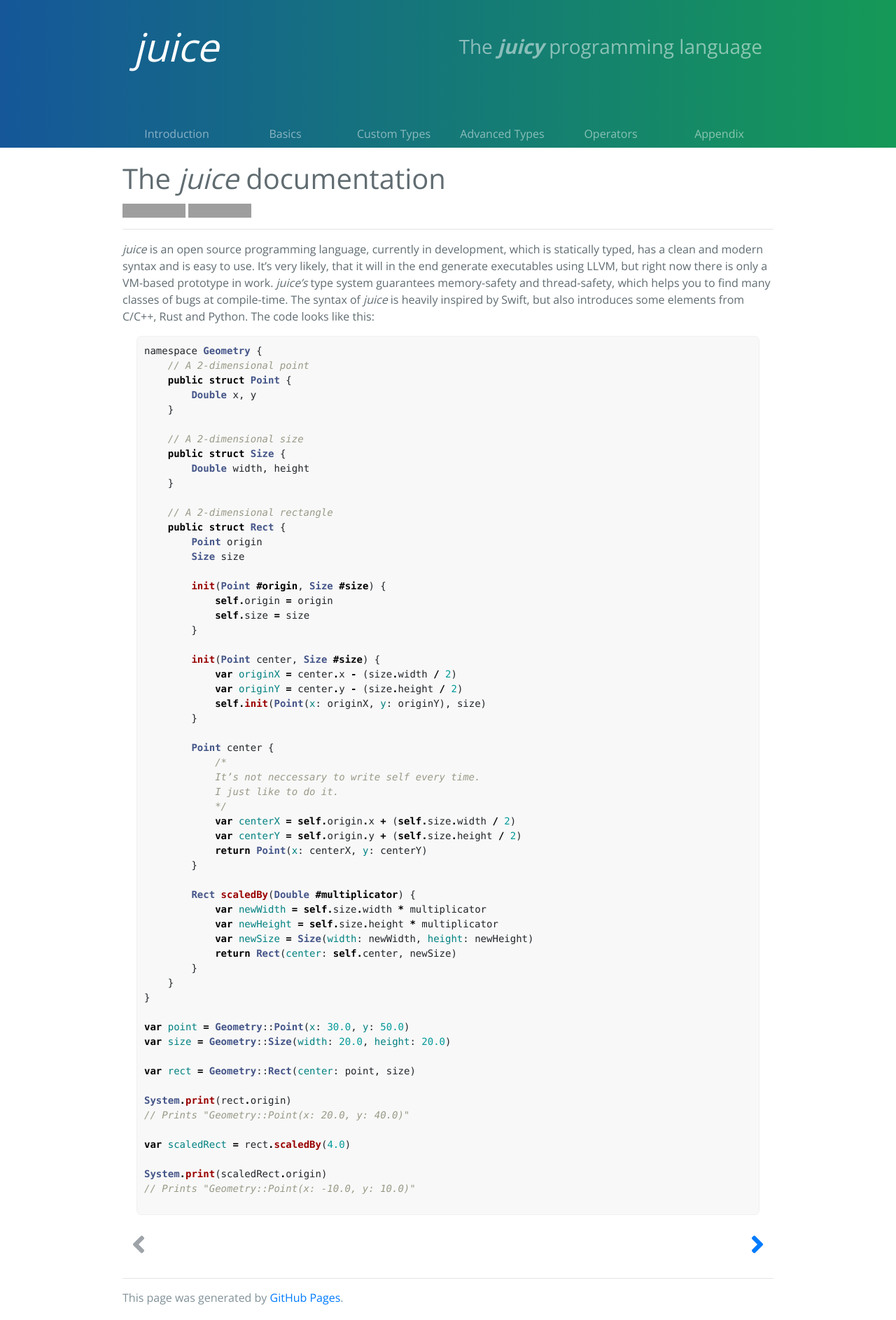
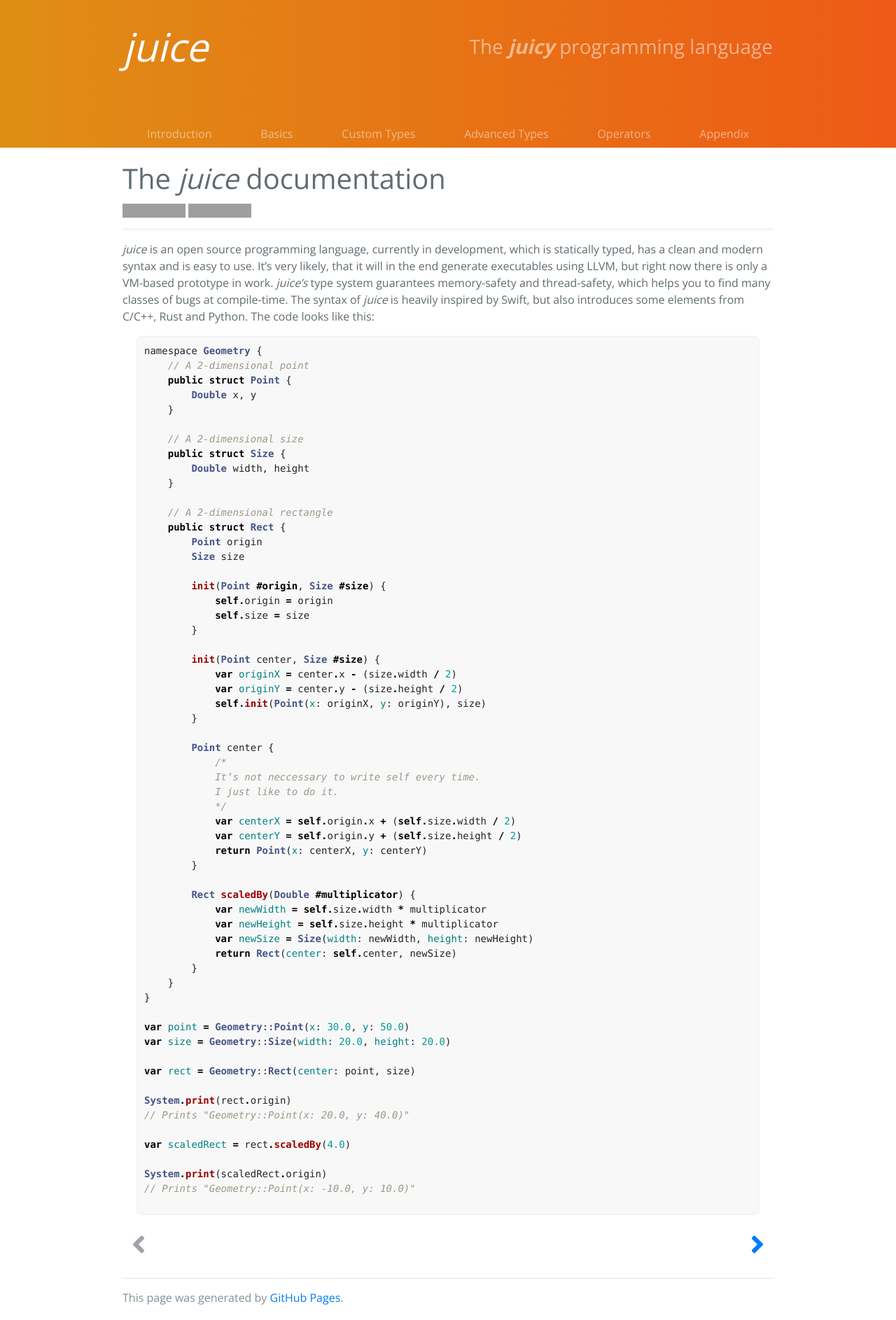
Before and after one commit to juice-lang/juice-lang.github.io, a Jekyll site: the page built from index.md, in a window 1280 px wide. Shown: the whole page at 70% size. Built offline with Jekyll 4.4.1, drawn with Linux system fonts in a browser that asks for light colours; nearby versions of some CDN libraries; our own code applies the rules of GitHub Pages for plain Markdown files; grey boxes are pictures that could not be loaded.

Commit message:
Improved look of navigation bar and header

```diff
--- a/_layouts/default.html
+++ b/_layouts/default.html
@@ -25,7 +25,7 @@
     </head>
     <body>
         <div class="header-container container-fluid" role="banner">
-            <div class="container container-responsive">
+            <div class="container container-responsive p-0">
                 <nav class="navbar header navbar-expand-md navbar-dark d-flex">
                     <a class="navbar-brand mr-auto" href="{{ site.url }}">
                         <h1 class="display-4">
@@ -46,7 +46,7 @@
         <div class="nav-container container-fluid">
             <div class="container container-responsive">
                 <nav class="navbar navbar-expand-md navbar-dark p-0 w-100">
-                    <ul class="navbar-nav nav-justified w-100 d-none d-md-flex">
+                    <ul class="navbar-nav nav-fill w-100 d-none d-md-flex">
                         {% for item in site.data.nav.navigationitems %}
                             <li class="nav-item">
                                 <a class="nav-link{% if item.url == url %} active{% endif %}" href="{{ item.url | relative_url }}">{{ item.title }}</a>
--- a/_sass/main.scss
+++ b/_sass/main.scss
@@ -43,7 +43,8 @@
     margin-top: 4px;
     width: 22px;
     height: 2px;
-    transition: transform 0.4s ease-in-out, opacity 0.4s ease-in-out;;
+    border-radius: 1px;
+    transition: transform .4s ease-in-out 0s, width .35s ease-in-out 0s;
   }
 
   .top-bar {
@@ -52,7 +53,7 @@
   }
 
   .middle-bar {
-    opacity: 0;
+    width: 0;
   }
 
   .bottom-bar {
@@ -61,12 +62,16 @@
   }
 
   &.collapsed {
+    .icon-bar {
+      transition-delay: 0s, .05s;
+    }
+
     .top-bar, .bottom-bar {
       transform: rotate(0);
     }
 
     .middle-bar {
-      opacity: 1;
+      width: 22px;
     }
   }
 }
--- a/_sass/variables.scss
+++ b/_sass/variables.scss
@@ -1,7 +1,7 @@
 // Headers
 $header-heading-color: #fff !default;
-$header-bg-color: #159957 !default;
-$header-bg-color-secondary: #155799 !default;
+$header-bg-color: #ee5a16 !default;
+$header-bg-color-secondary: #df8e15 !default;
 
 // Text
 $section-headings-color: #159957 !default;
@@ -12,7 +12,7 @@
 // Code
 $code-bg-color: #f3f6fa !default;
 $code-text-color: #567482 !default;
-$code-erroneous-color: rgba(220, 53, 69, 0.75) !default;
+$code-erroneous-color: rgba(#dc3545, 0.75) !default;
 
 // Borders
 $border-color: #dce6f0 !default;
```
